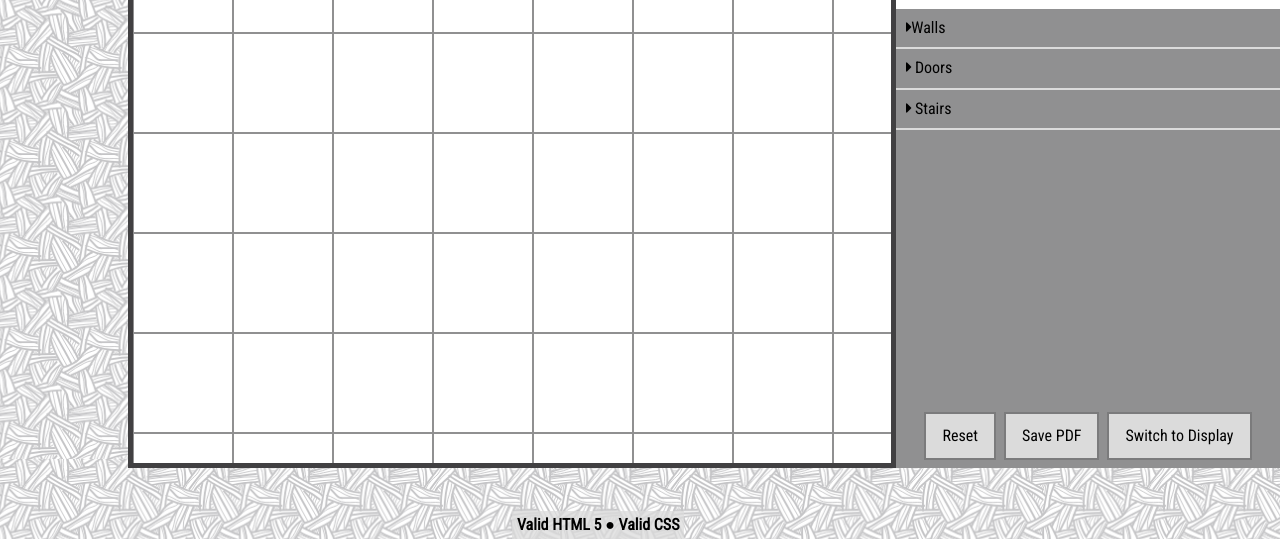
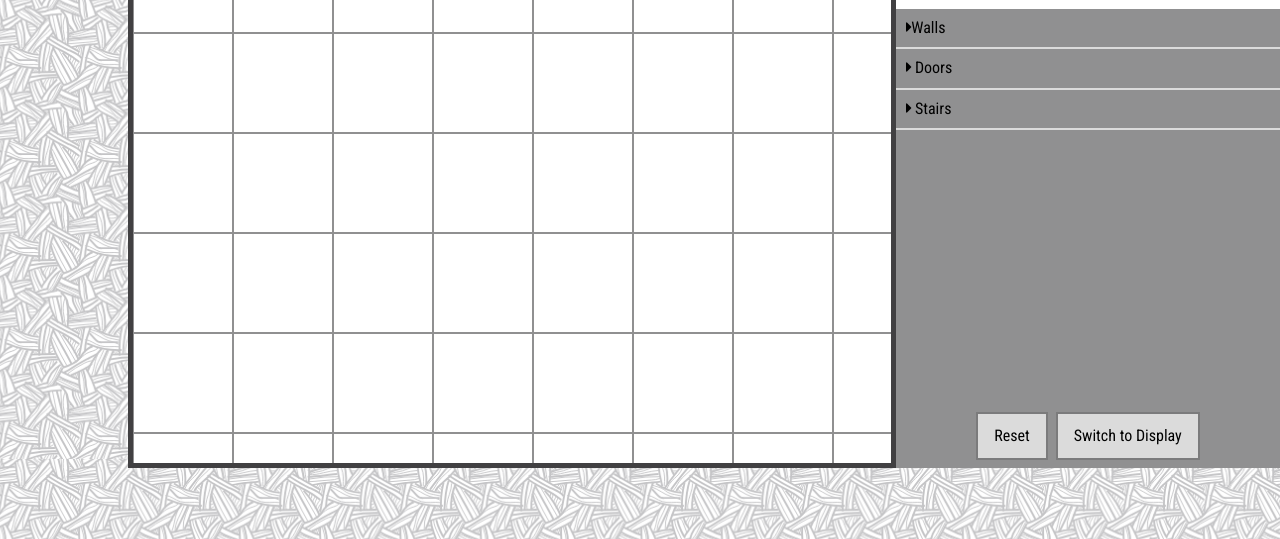
Before and after one commit to Theacalix/mapmaker, a plain HTML site: page index.html in a window 1280 px wide. Shown: the part 261-800 px from the top of the page. Drawn offline with nearby package versions, Linux system fonts and the light colour scheme.

Commit message:
removed unused dom elements

```diff
--- a/index.html
+++ b/index.html
@@ -319,18 +319,18 @@
       </div>
       <div class="done">
         <button type="reset" id="reset" title="Removes Tiles on Map">Reset</button>
-        <button title="Coming Soon">Save PDF</button>
+        <!-- <button title="Coming Soon">Save PDF</button> -->
         <button id="display" title="Displays Map for Players">Switch to Display</button>
       </div>
     </nav>
 
   </main>
-  <footer>
+  <!-- <footer>
     <a href="https://validator.w3.org/check?uri=referer">Valid HTML 5</a>
     &#9679;
-    <!--middle dot-->
-    <a href="https://jigsaw.w3.org/css-validator/check/referer">Valid CSS</a>
-  </footer>
+    middle dot
+  <a href="https://jigsaw.w3.org/css-validator/check/referer">Valid CSS</a>
+  </footer> -->
   <script type="module" src="script.js"></script>
 </body>
 
```
